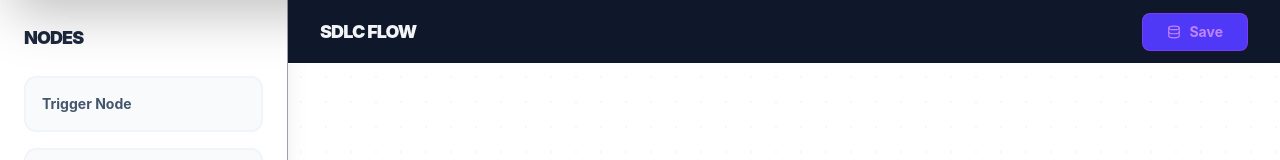
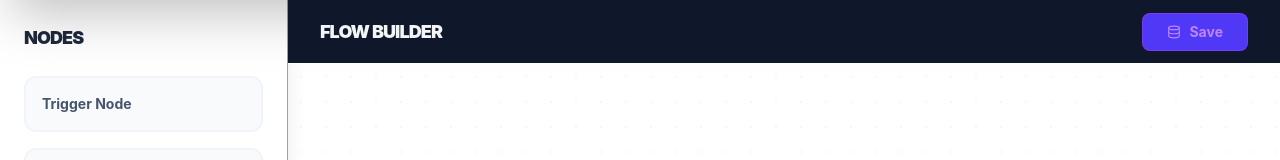
Before and after one commit to meysam-amini/workflows, a React (Vite) app: page / in a window 1280 px wide. Shown: the top 160 px of the page. Built offline with nearby package versions, Linux system fonts and the light colour scheme.

Commit message:
add workflows

```diff
--- a/src/Workflows.tsx
+++ b/src/Workflows.tsx
@@ -180,7 +180,7 @@ const Workflows = () => {
 
         {/* HEADER */}
         <header className="h-14 md:h-16 border-b bg-[#0f172a] text-white flex items-center justify-between px-4 md:px-8 z-[130] relative flex-shrink-0">
-          <h1 className="font-black tracking-tighter text-sm md:text-lg uppercase">SDLC Flow</h1>
+          <h1 className="font-black tracking-tighter text-sm md:text-lg uppercase">Flow Builder</h1>
 
           <div className="flex items-center gap-2">
             <div className="flex md:hidden gap-1 mr-2">
```
